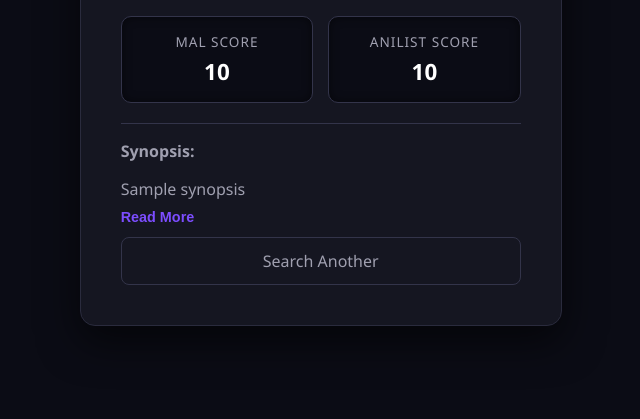
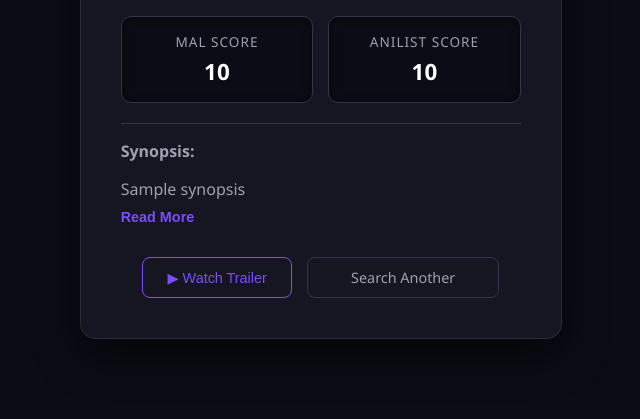
Before and after one commit to disori9/animesco, a Flask app: template templates/selected_anime.html in a window 1280 px wide. Shown: the part 721-1140 px from the top of the page, without its empty margins (140-780 px from the left). Before the commit the page ends 1047 px from the top, so only its background shows below. Run offline with Flask 3, Linux system fonts and the light colour scheme; the template is opened without the code that fills it: most values are stand-ins (such as "Sample title", 1, 10 or a date in 2020); grey boxes marked "Sample" are stand-in pictures; parts of the project's set-up code (start-up, migrations or seed data) failed here and were passed over.

Commit message:
Add trailer to main show page

```diff
--- a/app.py
+++ b/app.py
@@ -30,6 +30,7 @@ def score():
         mal_episodes = mal_data["episodes"]
         mal_date = mal_data["aired"]["string"]
         eng_title = mal_data["title_english"]
+        trailer_url = mal_data.get('trailer', {}).get('embed_url')
 
         mal_genres = []
         for genre in mal_data["genres"]:
@@ -46,7 +47,7 @@ def score():
         return render_template('selected_anime.html', anime_title=anime_title, average_score=average_score, mal_cover=mal_cover,
                                mal_score=mal_score, anilist_score=anilist_score, synopsis=synopsis, mal_status=mal_status, mal_genres=mal_genres,
                                mal_episodes=mal_episodes, mal_date=mal_date,
-                               recommendations=recommendations, eng_title=eng_title)
+                               recommendations=recommendations, eng_title=eng_title, trailer_url=trailer_url,)
     except ValueError as e:
         return f"<h1>Error</h1> <p>{e}</p> <a href='/'>Go Back</a>"
     except Exception as e:
--- a/static/style.css
+++ b/static/style.css
@@ -527,3 +527,145 @@ a.btn:hover {
     display: flex;
     align-items: center;
 }
+
+
+/* =========================================
+   TRAILER MODAL OVERLAY
+   ========================================= */
+
+/* The dark background overlay */
+.modal {
+    display: none;
+    position: fixed;
+    z-index: 1000;
+    left: 0;
+    top: 0;
+    width: 100%;
+    height: 100%;
+    background-color: rgba(0,0,0,0.85);
+    backdrop-filter: blur(5px); /* Cool background blur */
+    align-items: center;
+    justify-content: center;
+}
+
+/* The actual box holding the video */
+.modal-content {
+    position: relative;
+    padding: 0;
+    border: 1px solid #33344a;
+    border-radius: 12px;
+    width: 90%;
+    max-width: 800px;
+    box-shadow: 0 10px 50px rgba(0,0,0,0.8);
+    background-color: #000;
+    overflow: hidden; /* This keeps the video corners rounded! */
+}
+
+/* Floating X button above the video */
+button.close-btn {
+    position: absolute;
+    top: 15px;
+    right: 15px;
+    width: 36px;     /* Small fixed width */
+    height: 36px;    /* Small fixed height */
+    padding: 0;      /* Removes the global button padding */
+    background-color: rgba(0, 0, 0, 0.6); /* Dark translucent background */
+    color: #ffffff;
+    border: 1px solid rgba(255, 255, 255, 0.2);
+    border-radius: 50%; /* Makes it a perfect circle */
+    font-size: 16px;
+    display: flex;
+    justify-content: center;
+    align-items: center;
+    cursor: pointer;
+    z-index: 1001; /* Keeps it above the video */
+    transition: all 0.2s ease;
+}
+
+button.close-btn:hover {
+    background-color: #ff4d4d; /* Turns red when hovered */
+    border-color: #ff4d4d;
+    transform: scale(1.1); /* Slight pop effect */
+}
+
+/* Forces the YouTube iframe to maintain 16:9 ratio */
+.iframe-container {
+    position: relative;
+    width: 100%;
+    padding-bottom: 56.25%; /* 16:9 Widescreen Ratio */
+    height: 0;
+    background-color: #000; /* Stops the gray flash */
+}
+
+.iframe-container iframe {
+    position: absolute;
+    top: 0;
+    left: 0;
+    width: 100%;
+    height: 100%;
+    border: none;
+    z-index: 2; /* Sits in front of the loading text */
+    background-color: transparent;
+}
+
+/* =========================================
+   SLEEK ACTION BUTTONS
+   ========================================= */
+.button-group {
+    display: flex;
+    gap: 15px;
+    margin-top: 30px;
+    justify-content: center;
+}
+
+/* Base style for both buttons */
+.action-btn {
+    padding: 10px 20px;
+    font-size: 0.9rem;
+    border-radius: 8px;
+    cursor: pointer;
+    text-decoration: none;
+    transition: all 0.2s ease;
+    flex: 1; /* Makes them equal width */
+    max-width: 150px; /* Stops them from getting huge */
+    text-align: center;
+    font-weight: 500;
+}
+
+/* Purple Ghost Button for Trailer */
+.watch-btn {
+    background-color: transparent;
+    border: 1px solid #7c4dff;
+    color: #7c4dff;
+}
+
+.watch-btn:hover {
+    background-color: rgba(124, 77, 255, 0.1);
+    transform: translateY(-2px);
+}
+
+/* Gray Ghost Button for Search Another */
+.secondary-btn {
+    background-color: transparent;
+    border: 1px solid #33344a;
+    color: #a0a0b0;
+}
+
+.secondary-btn:hover {
+    border-color: #a0a0b0;
+    color: #ffffff;
+    transform: translateY(-2px);
+}
+
+.loading-text {
+    position: absolute;
+    top: 50%;
+    left: 50%;
+    transform: translate(-50%, -50%);
+    color: #a0a0b0;
+    font-size: 1.1rem;
+    font-weight: 500;
+    z-index: 1; /* Sits at the back */
+    pointer-events: none; /* Prevents it from interfering with clicks */
+    letter-spacing: 1px;
+}
--- a/templates/selected_anime.html
+++ b/templates/selected_anime.html
@@ -54,7 +54,15 @@
                     </div>
                 </div>
 
-                <a href="/" class="btn">Search Another</a>
+                <div class="button-group">
+                    {% if trailer_url %}
+                        <button type="button" class="action-btn watch-btn" onclick="openTrailer('{{ trailer_url }}')">
+                            ▶ Watch Trailer
+                        </button>
+                    {% endif %}
+
+                    <a href="/" class="action-btn secondary-btn">Search Another</a>
+                </div>
             </div>
         </div>
         <div class="right-column">
@@ -87,6 +95,18 @@
         </div>
     </div>
 
+    <div id="trailerModal" class="modal" onclick="closeTrailer()">
+        <div class="modal-content" onclick="event.stopPropagation()">
+
+            <button class="close-btn" onclick="closeTrailer()">&#10005;</button>
+
+            <div class="iframe-container">
+                <div class="loading-text">Loading trailer...</div>
+                <iframe id="trailerIframe" src="" frameborder="0" allow="autoplay; encrypted-media" allowfullscreen></iframe>
+            </div>
+        </div>
+    </div>
+
     <script>
         function toggleSynopsis() {
             var text = document.getElementById("synopsisText");
@@ -102,6 +122,23 @@
                 btn.innerText = "Read More";
             }
         }
+
+        function openTrailer(videoUrl) {
+            // 1. Unhide the modal by changing display from 'none' to 'flex'
+            document.getElementById('trailerModal').style.display = 'flex';
+
+            // 2. Inject the URL into the iframe and tell YouTube to autoplay
+            document.getElementById('trailerIframe').src = videoUrl + "?autoplay=1";
+        }
+
+        function closeTrailer() {
+            // 1. Hide the modal again
+            document.getElementById('trailerModal').style.display = 'none';
+
+            // 2. CRITICAL: Empty the source!
+            // If you don't do this, the video will keep playing audio invisibly.
+            document.getElementById('trailerIframe').src = "";
+        }
     </script>
 </body>
 </html>
```
